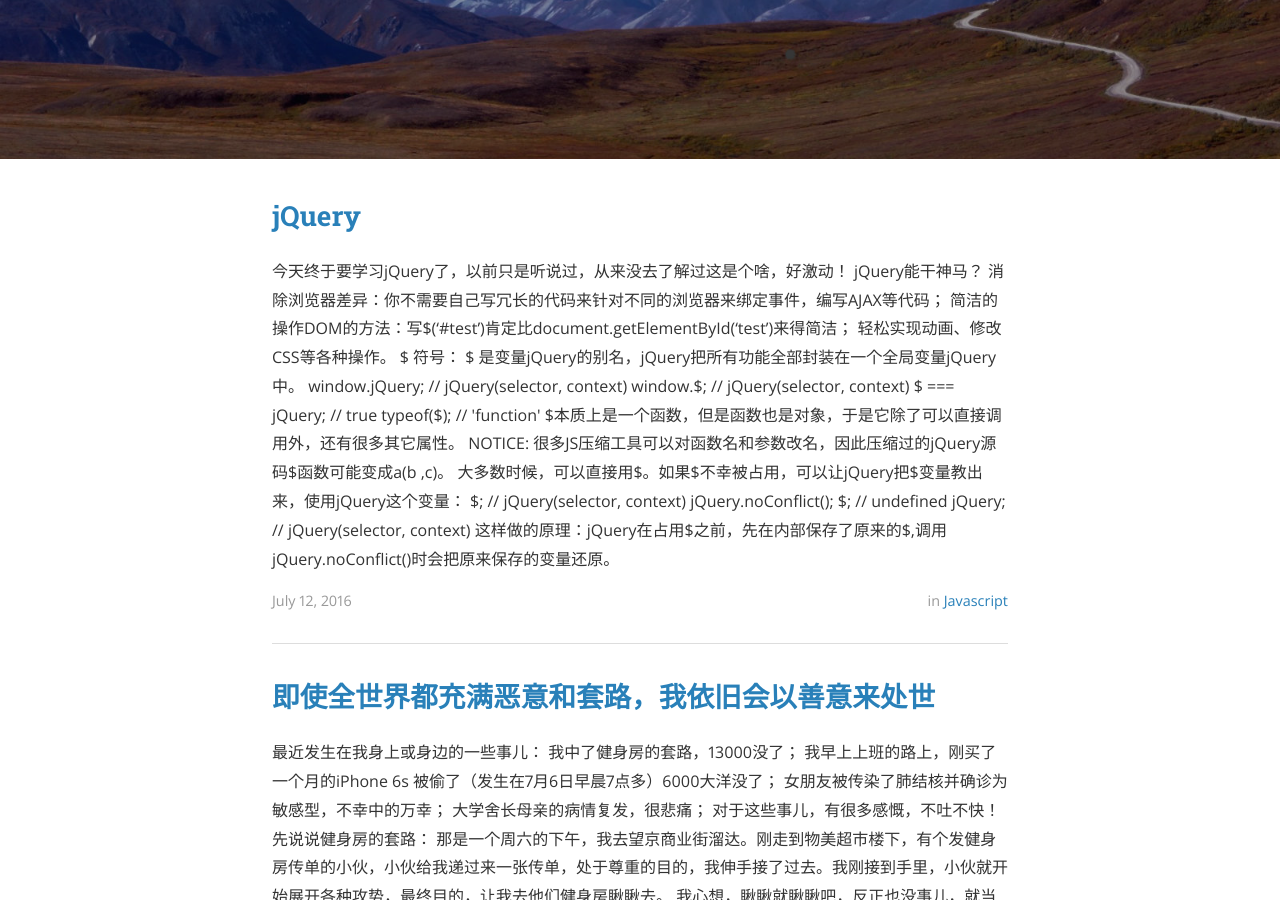
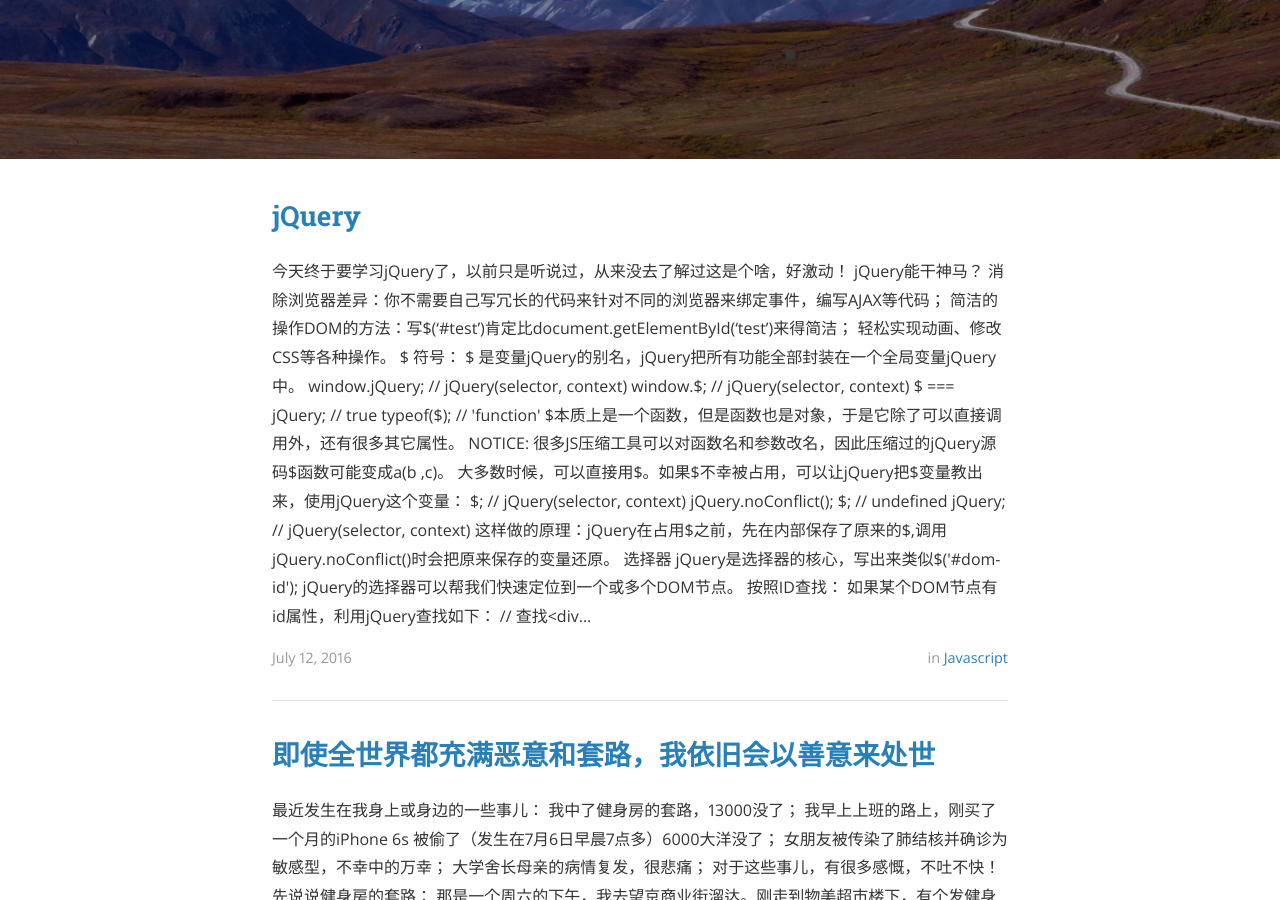
Before and after one commit to SOFTPOWER1991/SOFTPOWER1991.github.io, a Jekyll site: the page built from index.html, in a window 1280 px wide and 900 px high, scrolled down 344 px. Built offline with Jekyll 4.4.1, drawn with Linux system fonts in a browser that asks for light colours; nearby versions of some CDN libraries; the list of posts is cut into pages by our own code; a style sheet for code colours, icons or effects is not loaded; some of the changed lines change nothing that is shown.

Commit message:
add a new post about jQuery 选择器

````diff
--- a/_posts/2016-07-12-JS-jQuery.markdown
+++ b/_posts/2016-07-12-JS-jQuery.markdown
@@ -39,3 +39,128 @@
 ```
 
 这样做的原理：jQuery在占用$之前，先在内部保存了原来的$,调用jQuery.noConflict()时会把原来保存的变量还原。
+
+# 选择器
+
+jQuery是选择器的核心，写出来类似`$('#dom-id')`;
+
+jQuery的选择器可以帮我们快速定位到一个或多个DOM节点。
+
+## 按照ID查找：
+
+如果某个DOM节点有id属性，利用jQuery查找如下：
+
+```
+// 查找<div id = 'abc'>;
+var div = $(''#abc);
+```
+
+*NOTICE:* `#abc`以`#`开头。返回的对象是jQuery对象。
+
+什么是jQuery对象？
+
+jQuery对象类似数组，它的每个元素都是一个引用了DOM节点的对象。
+
+以上面的查找为例，如果id为abc的div存在，返回的jQuery对象如下：
+
+```
+[<div id="abc">...</div>]
+```
+
+如果id为abc的<div>不存在，返回的jQuery对象如下：
+
+```
+[]
+```
+总之，jQuery的选择器不会返回undefined 或者null ，这样的好处是你不必再下一行判断if(div === undefined);
+
+jQuery对象和DOM对象之间可以互相转化：
+
+```
+var div = $('#abc'); // jQuery对象
+var divDom = div.get(0); // 假设存在div，获取第1个DOM元素
+var another = $(divDom); // 重新把DOM包装为jQuery对象
+```
+
+## 按tag查找
+
+只需要写上tag名称就可以了:
+
+```
+var ps = $('p'); // 返回所有<p>节点
+ps.length; // 数一数页面有多少个<p>节点
+```
+
+## 按照class查找：
+
+按class查找注意的class名称前加一个`.`：
+
+```
+var a = $('.red'); // 所有节点包含`class="red"`都将返回
+// 例如:
+// <div class="red">...</div>
+// <p class="green red">...</p>
+```
+
+如果有多个节点包含多个class,可以查找同时包含red和green的节点：
+
+```
+var a = $('.red.green'); // 注意没有空格！
+// 符合条件的节点：
+// <div class="red green">...</div>
+// <div class="blue green red">...</div>
+```
+
+## 按属性查找
+
+一个DOM节点除了id和class外还可以有很多属性，按属性查找会很方便：
+
+```
+var email = $('[name=email]'); // 找出<??? name="email">
+var passwordInput = $('[type=password]'); // 找出<??? type="password">
+var a = $('[items="A B"]'); // 找出<??? items="A B">
+```
+当属性的值包含空格等特殊字符时，需要用双引号括起来。
+
+按属性查找还可以使用前缀查找或者后缀查找：
+
+```
+var icons = $('[name^=icon]'); // 找出所有name属性值以icon开头的DOM
+// 例如: name="icon-1", name="icon-2"
+var names = $('[name$=with]'); // 找出所有name属性值以with结尾的DOM
+// 例如: name="startswith", name="endswith"
+```
+
+这个方法尤其适合通过class属性查找，且不受class包含多个名称的影响：
+
+```
+var icons = $('[class^="icon-"]'); // 找出所有class包含至少一个以`icon-`开头的DOM
+// 例如: class="icon-clock", class="abc icon-home"
+```
+
+## 组合查找
+
+组合查找就是把上述简单选择器组合起来使用。
+
+如果我们查找$('[name=email]')，很可能把表单外的<div name="email">也找出来，但我们只希望查找<input>，就可以这么写：
+
+```
+var emailInput = $('input[name=email]'); // 不会找出<div name="email">
+```
+
+同理，根据tag和class来组合查找也很常见：
+
+```
+var tr = $('tr.red'); // 找出<tr class="red ...">...</tr>
+```
+
+## 多项选择器
+
+多项选择器就是把多个选择器用`,`组合起来一块儿选：
+
+```
+$('p,div'); // 把<p>和<div>都选出来
+$('p.red,p.green'); // 把<p class="red">和<p class="green">都选出来
+```
+
+*NOTICE:* 选出来的元素是按照他们在HTML中出现的顺序排列的，而且不会有重复元素。例如，<p class="red green">不会被上面的$('p.red,p.green')选择两次。
````
